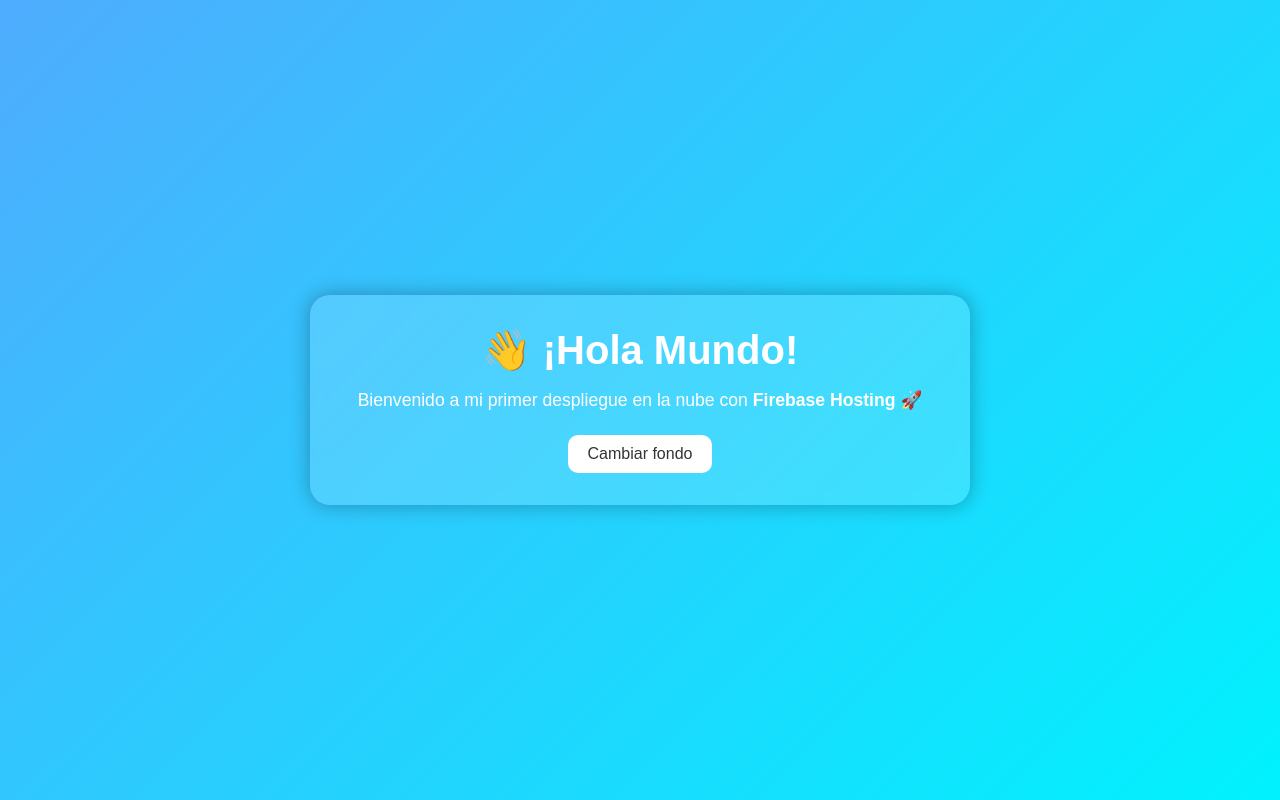
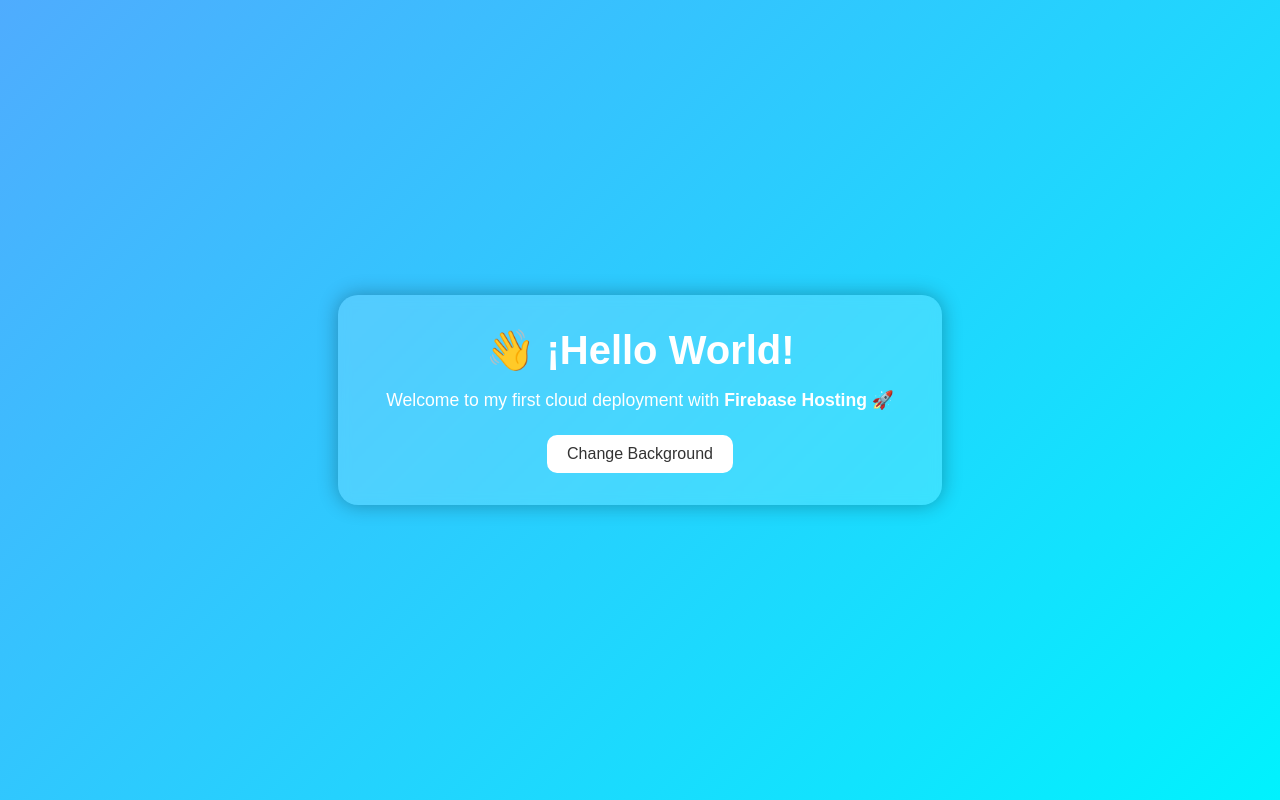
Before and after one commit to DanielValenc/FireBase-HellowWord, a plain HTML site: page index.html in a window 1280 px wide. Drawn offline with Linux system fonts and the light colour scheme.

Commit message:
Change Language to English

```diff
--- a/index.html
+++ b/index.html
@@ -3,14 +3,14 @@
 <head>
   <meta charset="UTF-8" />
   <meta name="viewport" content="width=device-width, initial-scale=1.0" />
-  <title>Hola Mundo en Firebase</title>
+  <title>Hello World in Firebase</title>
   <link rel="stylesheet" href="style.css" />
 </head>
 <body>
   <div class="container">
-    <h1 id="titulo">👋 ¡Hola Mundo!</h1>
-    <p>Bienvenido a mi primer despliegue en la nube con <strong>Firebase Hosting</strong> 🚀</p>
-    <button id="colorBtn">Cambiar fondo</button>
+    <h1 id="titulo">👋 ¡Hello World!</h1>
+    <p>Welcome to my first cloud deployment with <strong>Firebase Hosting</strong> 🚀</p>
+    <button id="colorBtn">Change Background</button>
   </div>
 
   <script src="script.js"></script>
```
